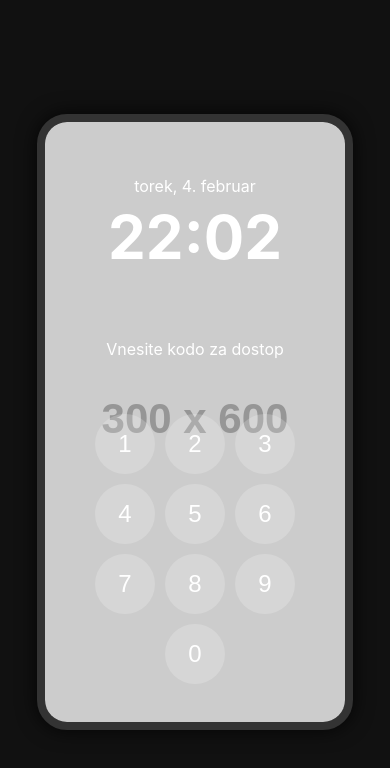
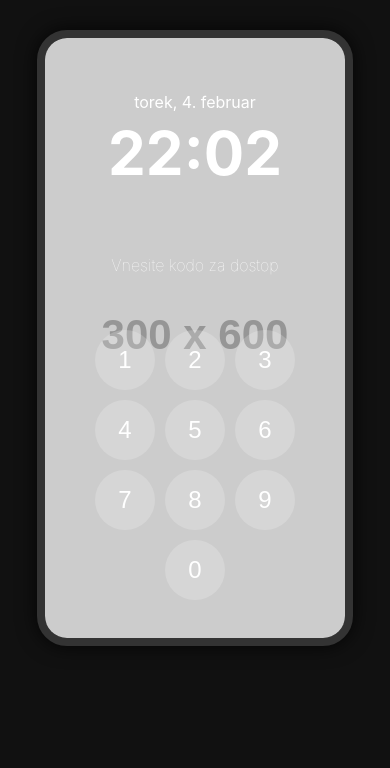
Before and after one commit to mathbenc/Valentin, a plain HTML site: page index.html in a window 390 px wide. Drawn offline with Linux system fonts and the light colour scheme; placeholder pictures from the web are drawn by us.

Commit message:
Changed phone position to the top.

```diff
--- a/index.html
+++ b/index.html
@@ -13,7 +13,7 @@
     <div id="lockScreen">
         <p id="date"></p>
         <p id="time"></p>
-        <p>Vnesite kodo za dostop</p>
+        <p id="message">Vnesite kodo za dostop</p>
         <div id="pinDisplay">&nbsp</div>
         <div class="keypad">
             <button class="key">1</button>
--- a/script.js
+++ b/script.js
@@ -45,7 +45,7 @@ document.querySelectorAll('.key').forEach(key => {
                     setTimeout(() => {
                         lockScreen.style.display = 'none';
                         homeScreen.style.display = 'block';
-                    }, "500");
+                    }, "200");
                 } else {
                     alert('Napačna koda. Poskusi znova.');
                     enteredPin = "";
--- a/style.css
+++ b/style.css
@@ -4,9 +4,11 @@ body {
     padding: 0;
     background: #111;
     display: flex;
-    justify-content: center;
+    flex-direction: column;
+    justify-content: flex-start;
+    padding-top: 30px;
     align-items: center;
-    height: 100vh;
+    /*height: 100vh;*/
     font-family: -apple-system, BlinkMacSystemFont, sans-serif;
 }
 
```
